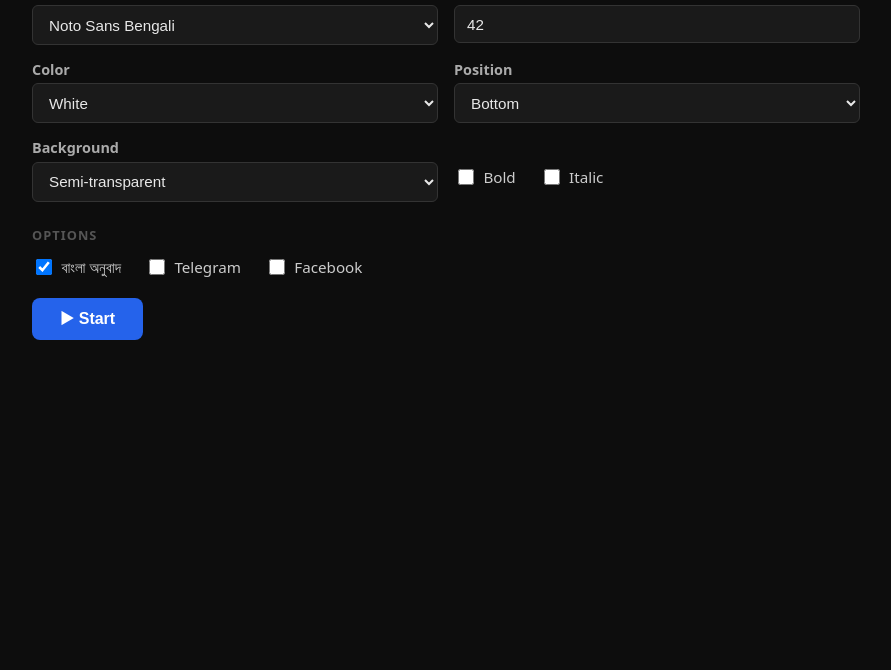
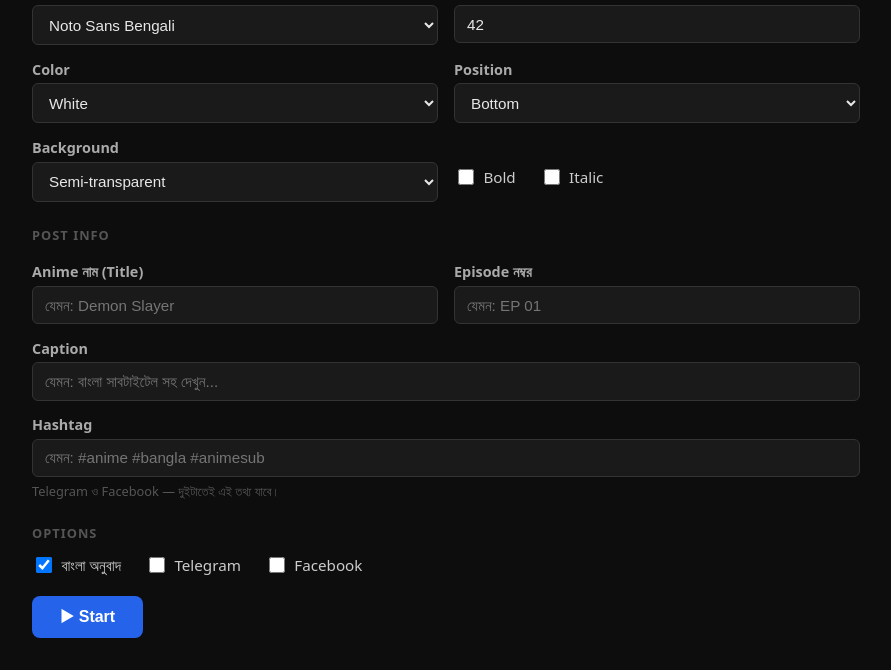
Before and after one commit to ashraf05test-prog/-genspark-diye-banailam, a Flask app: page / in a window 1280 px wide. Shown: the part 444-1114 px from the top of the page, without its empty margins (194-1085 px from the left). Before the commit the page ends 784 px from the top, so only its background shows below. Run offline with Flask 3, Linux system fonts and the light colour scheme; parts of the project's set-up code (start-up, migrations or seed data) failed here and were passed over.

Commit message:
Update index.html

```diff
--- a/templates/index.html
+++ b/templates/index.html
@@ -187,6 +187,24 @@
     </div>
   </div>
 
+  <!-- Post Info -->
+  <div class="section-title">Post Info</div>
+  <div class="row">
+    <div>
+      <label>Anime নাম (Title)</label>
+      <input type="text" id="anime_title" placeholder="যেমন: Demon Slayer">
+    </div>
+    <div>
+      <label>Episode নম্বর</label>
+      <input type="text" id="episode_no" placeholder="যেমন: EP 01">
+    </div>
+  </div>
+  <label>Caption</label>
+  <input type="text" id="caption" placeholder="যেমন: বাংলা সাবটাইটেল সহ দেখুন...">
+  <label>Hashtag</label>
+  <input type="text" id="hashtags" placeholder="যেমন: #anime #bangla #animesub">
+  <p class="hint">Telegram ও Facebook — দুইটাতেই এই তথ্য যাবে।</p>
+
   <!-- Options -->
   <div class="section-title">Options</div>
   <div class="checks">
@@ -271,6 +289,21 @@
       });
     }
 
+    function buildTitle() {
+      const name = el('anime_title').value.trim();
+      const ep   = el('episode_no').value.trim();
+      if (name && ep) return `${name} — ${ep}`;
+      if (name) return name;
+      if (ep) return ep;
+      return 'AniSub Video';
+    }
+
+    function buildCaption() {
+      const caption  = el('caption').value.trim();
+      const hashtags = el('hashtags').value.trim();
+      return [caption, hashtags].filter(Boolean).join(' ');
+    }
+
     async function startTask() {
       const sourceUrl = activeMode === 'auto' ? (el('source_url').value.trim() || null) : null;
       const videoUrl  = activeMode === 'manual' ? (el('video_url').value.trim() || null) : null;
@@ -322,6 +355,8 @@
         subtitle_bold: el('subtitle_bold').checked,
         subtitle_italic: el('subtitle_italic').checked,
         translate_to_bn: shouldTranslate,
+        tg_title: buildTitle(),
+        tg_caption: buildCaption(),
         upload_targets: [
           ...(el('upload_tg').checked ? ['telegram'] : []),
           ...(el('upload_fb').checked ? ['facebook'] : []),
```
